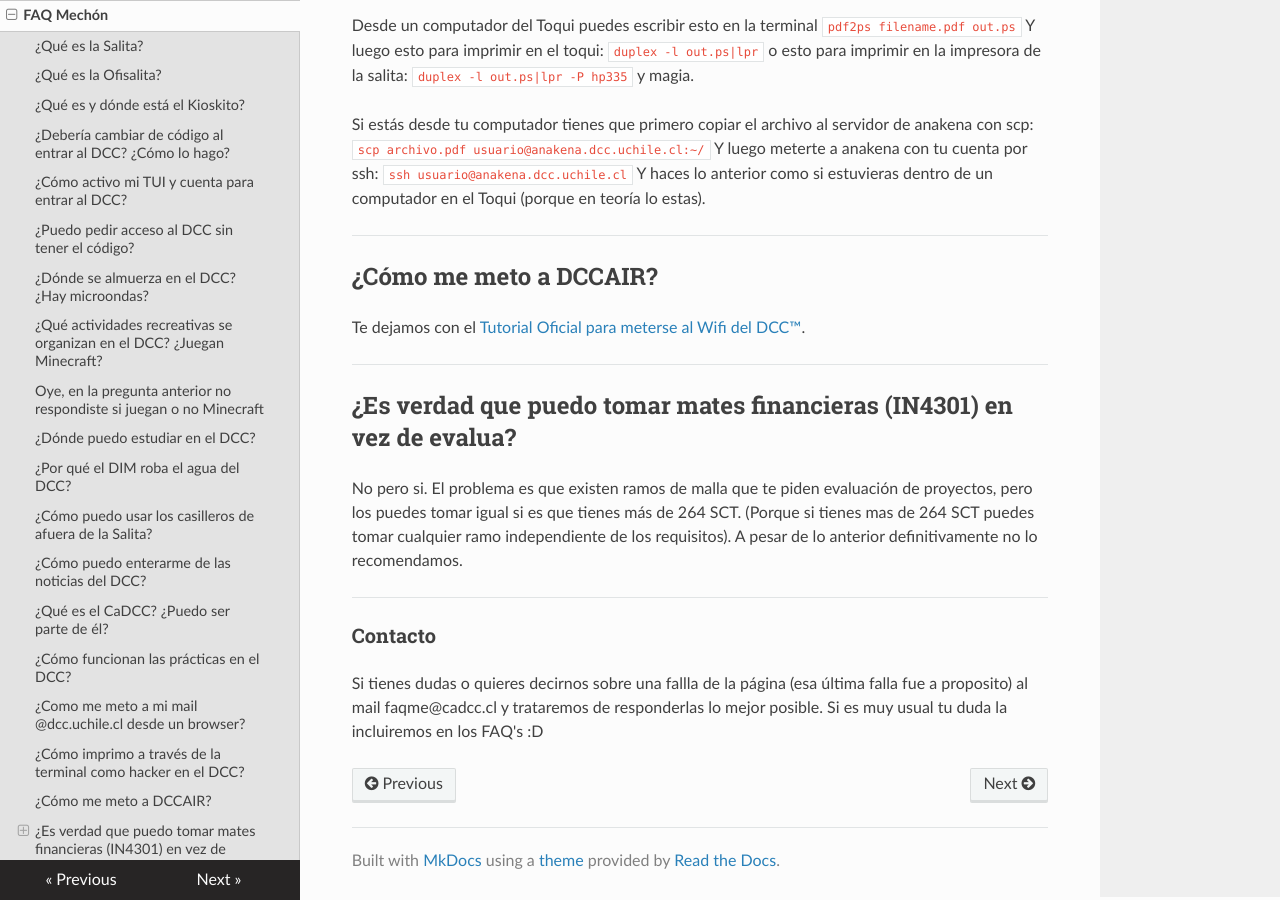
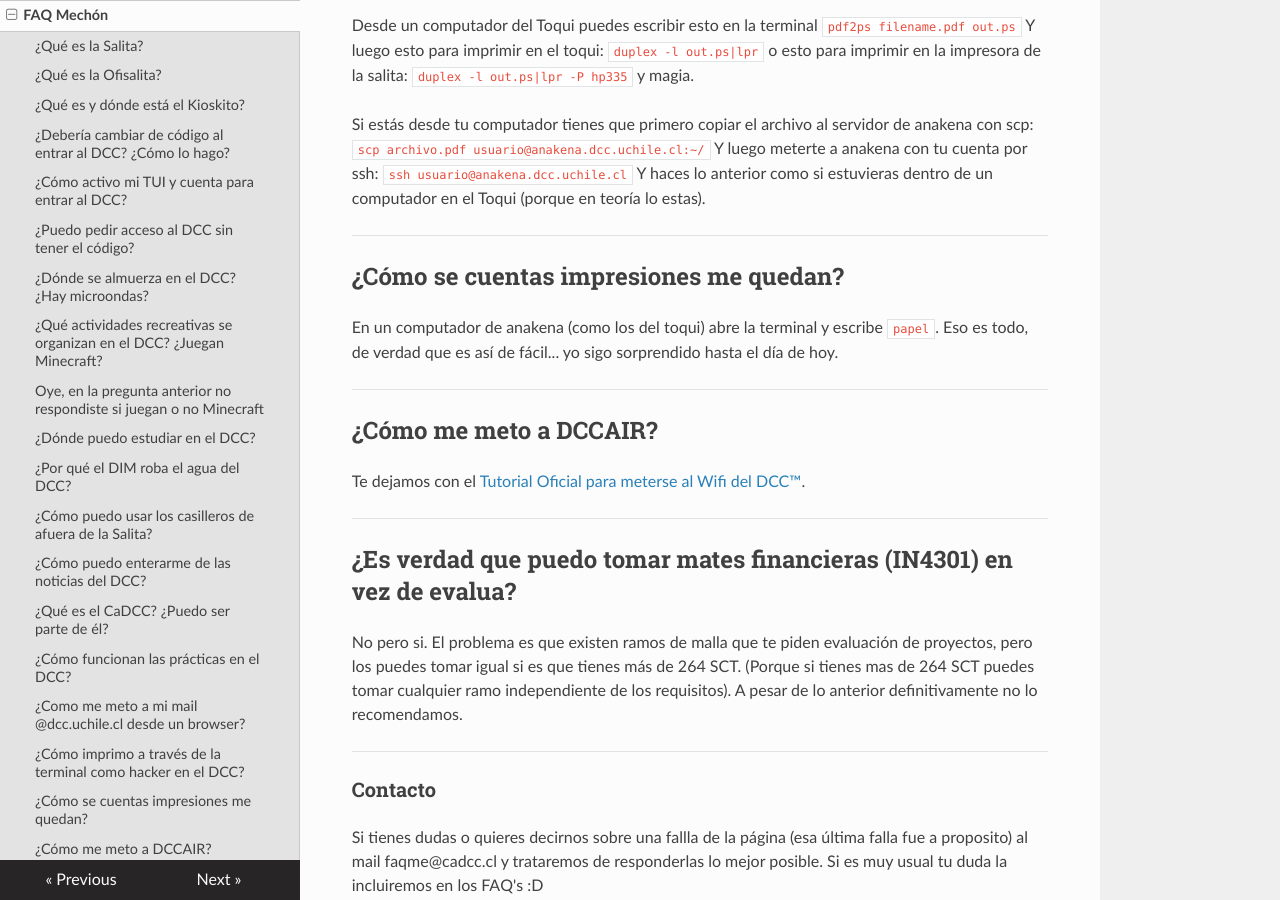
Before and after one commit to cadcc/howto, an MkDocs documentation site: the page built from docs/FAQ Mechón.md, in a window 1280 px wide and 900 px high, scrolled down 5367 px. Built offline with MkDocs 1.6.1, drawn with Linux system fonts in a browser that asks for light colours; nearby versions of some CDN libraries.

Commit message:
Pregunta sobre como ver las impresiones agregada

```diff
--- a/docs/FAQ Mechón.md
+++ b/docs/FAQ Mechón.md
@@ -191,6 +191,12 @@ Y haces lo anterior como si estuvieras dentro de un computador en el Toqui (porq
 
 ---
 
+## ¿Cómo se cuentas impresiones me quedan?
+
+En un computador de anakena (como los del toqui) abre la terminal y escribe `papel`. Eso es todo, de verdad que es así de fácil... yo sigo sorprendido hasta el día de hoy.
+
+---
+
 ## ¿Cómo me meto a DCCAIR?
 
 Te dejamos con el [Tutorial Oficial para meterse al Wifi del DCC™](https://www.dcc.uchile.cl/wifi).
```
